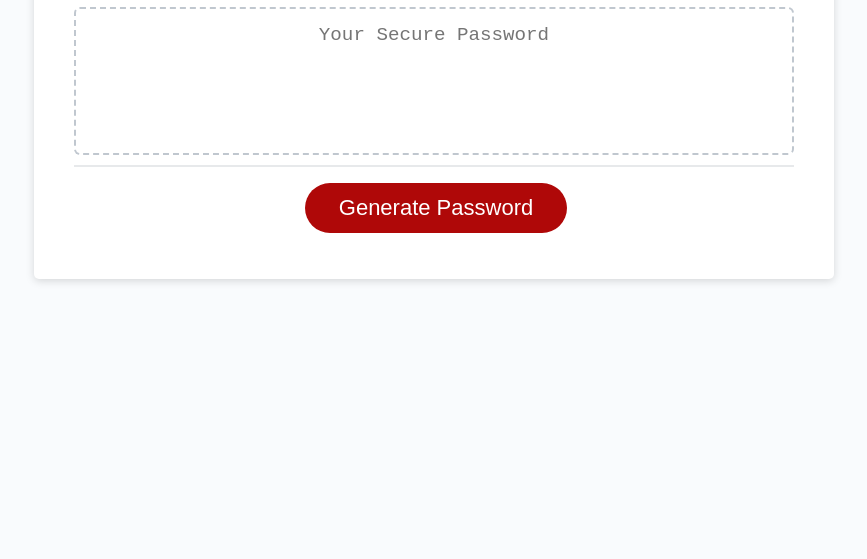
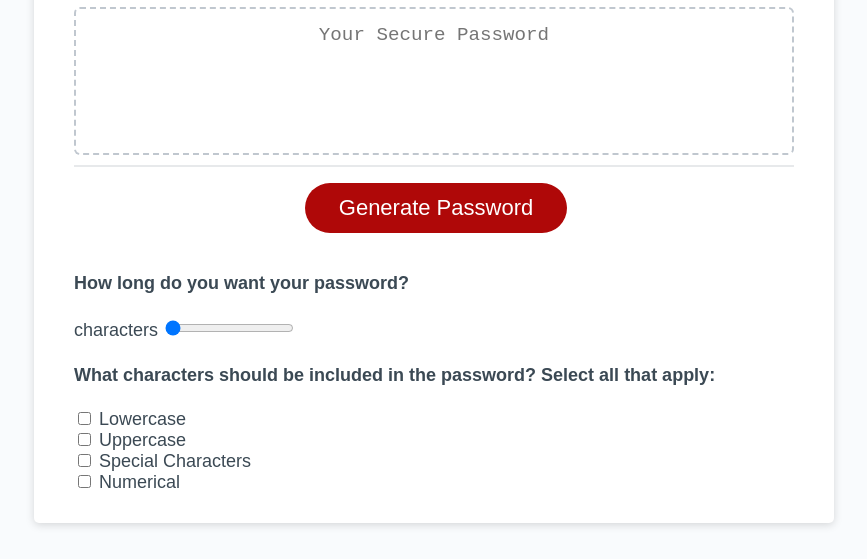
Before and after one commit to MissEnvii/Java_Password_Gen, a plain HTML site: page index.html in a window 1280 px wide. Shown: the part 241-800 px from the top of the page, without its empty margins (206-1073 px from the left). Drawn offline with Linux system fonts and the light colour scheme.

Commit message:
Fixed HTML to add check box and slider

```diff
--- a/index.html
+++ b/index.html
@@ -1,5 +1,6 @@
 <!DOCTYPE html>
 <html lang="en">
+
 <head>
   <meta charset="UTF-8" />
   <meta name="viewport" content="width=device-width, initial-scale=1.0" />
@@ -7,6 +8,7 @@
   <title>Password Generator</title>
   <link rel="stylesheet" href="Develop/style.css" />
 </head>
+
 <body>
   <div class="wrapper">
     <header>
@@ -17,18 +19,44 @@
         <h2>Generate a Password</h2>
       </div>
       <div class="card-body">
-          <textarea
-            readonly
-            id="password"
-            placeholder="Your Secure Password"
-            aria-label="Generated Password"
-          ></textarea>
+        <textarea readonly id="password" placeholder="Your Secure Password" aria-label="Generated Password"></textarea>
       </div>
       <div class="card-footer">
         <button id="generate" class="btn">Generate Password</button>
       </div>
+      <div id="prompts">
+        <h4>How long do you want your password?</h4>
+          <label for="passwordLength"> <span id="passwordLengthValue"></span>
+            characters</label>
+        <input name="passwordLength" type="range" min="8" max="128" value="8" class="slider" id="passwordLength">
+
+        <h4>What characters should be included in the password? Select all that apply:</h4>
+        <div class="checkboxes">
+          <div>
+
+            <input type="checkbox" name="lowercase" value="lowercase" id="lowercase">
+            <label for="lowercase">Lowercase</label>
+          </div>
+          <div>
+
+            <input type="checkbox" name="uppercase" value="uppercase" id="uppercase">
+            <label for="uppercase">Uppercase</label>
+          </div>
+          <div>
+            <input type="checkbox" name="specialCharacters" value="specialCharacters" id="specialCharacters">
+            <label for="specialCharacters">Special Characters</label>
+
+          </div>
+          <div>
+            <input type="checkbox" name="numerical" value="numerical" id="numerical">
+            <label for="numerical">Numerical</label>
+          </div>
+        </div>
+      </div>
+      </form>
     </div>
   </div>
   <script src="Develop/script.js"></script>
 </body>
+
 </html>
```
Lines whose indentation alone changed are shown as unchanged.
